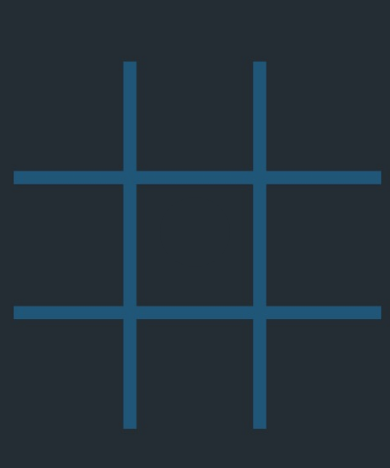
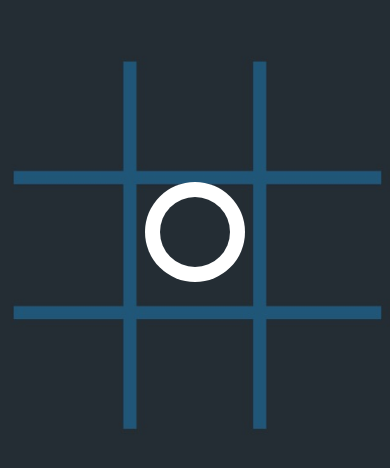
Before and after one commit to Saoa35/TicTacToe-mobile, a React Native app: screen / in a window 390 px wide. Shown: the part 200-668 px from the top of the page. Built offline with nearby package versions, Linux system fonts and the light colour scheme.

Commit message:
+ created Circle component

```diff
--- a/App.js
+++ b/App.js
@@ -2,14 +2,13 @@ import { StatusBar } from "expo-status-bar";
 import { ImageBackground, StyleSheet, Text, View } from "react-native";
 import bg from "./assets/bg.jpeg";
 import { COLORS } from "./src/constants/themes";
+import { Circle } from "./src/components/Circle";
 
 export default function App() {
   return (
     <View style={styles.container}>
       <ImageBackground source={bg} style={styles.bg}>
-        <View style={styles.circle}>
-          <View style={styles.innerCircle}></View>
-        </View>
+        <Circle />
       </ImageBackground>
       <StatusBar style="auto" />
     </View>
@@ -30,18 +29,4 @@ const styles = StyleSheet.create({
     justifyContent: "center",
     paddingTop: 20,
   },
-  circle: {
-    width: 100,
-    height: 100,
-    backgroundColor: COLORS.items,
-    borderRadius: 9999,
-    alignItems: "center",
-    justifyContent: "center",
-  },
-  innerCircle: {
-    width: 70,
-    height: 70,
-    backgroundColor: COLORS.background,
-    borderRadius: 9999,
-  },
 });
--- /dev/null
+++ b/src/components/Circle.jsx
@@ -0,0 +1,28 @@
+import React from "react";
+import { StyleSheet, View } from "react-native";
+import { COLORS } from "../constants/themes";
+
+export const Circle = () => {
+  return (
+    <View style={styles.circle}>
+      <View style={styles.innerCircle}></View>
+    </View>
+  );
+};
+
+const styles = StyleSheet.create({
+  circle: {
+    width: 100,
+    height: 100,
+    backgroundColor: COLORS.items,
+    borderRadius: 999,
+    alignItems: "center",
+    justifyContent: "center",
+  },
+  innerCircle: {
+    width: 70,
+    height: 70,
+    backgroundColor: COLORS.background,
+    borderRadius: 9999,
+  },
+});
--- a/src/constants/themes.js
+++ b/src/constants/themes.js
@@ -1,4 +1,4 @@
 export const COLORS = {
   background: "#242D34",
-  items: "#fffff",
+  items: "#ffff",
 };
```
